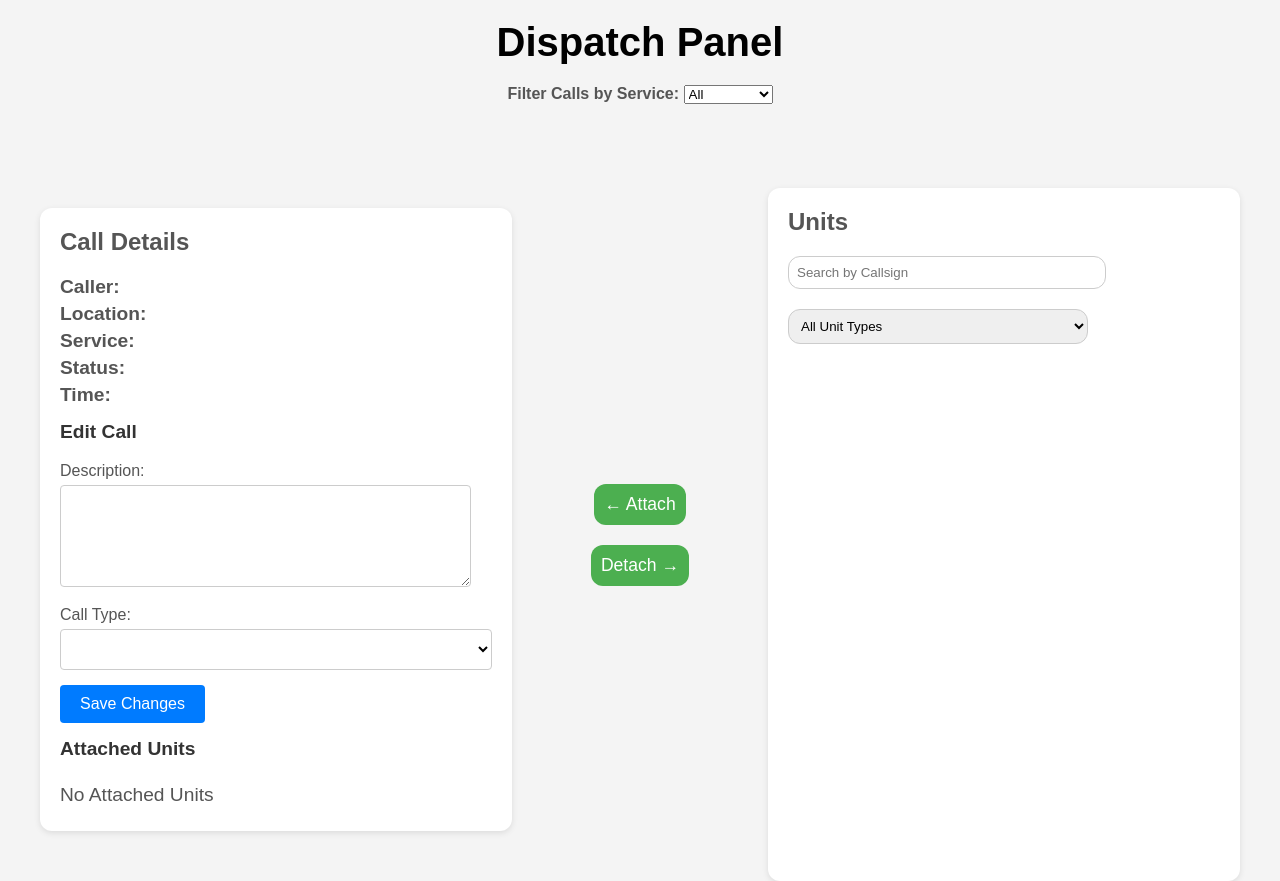
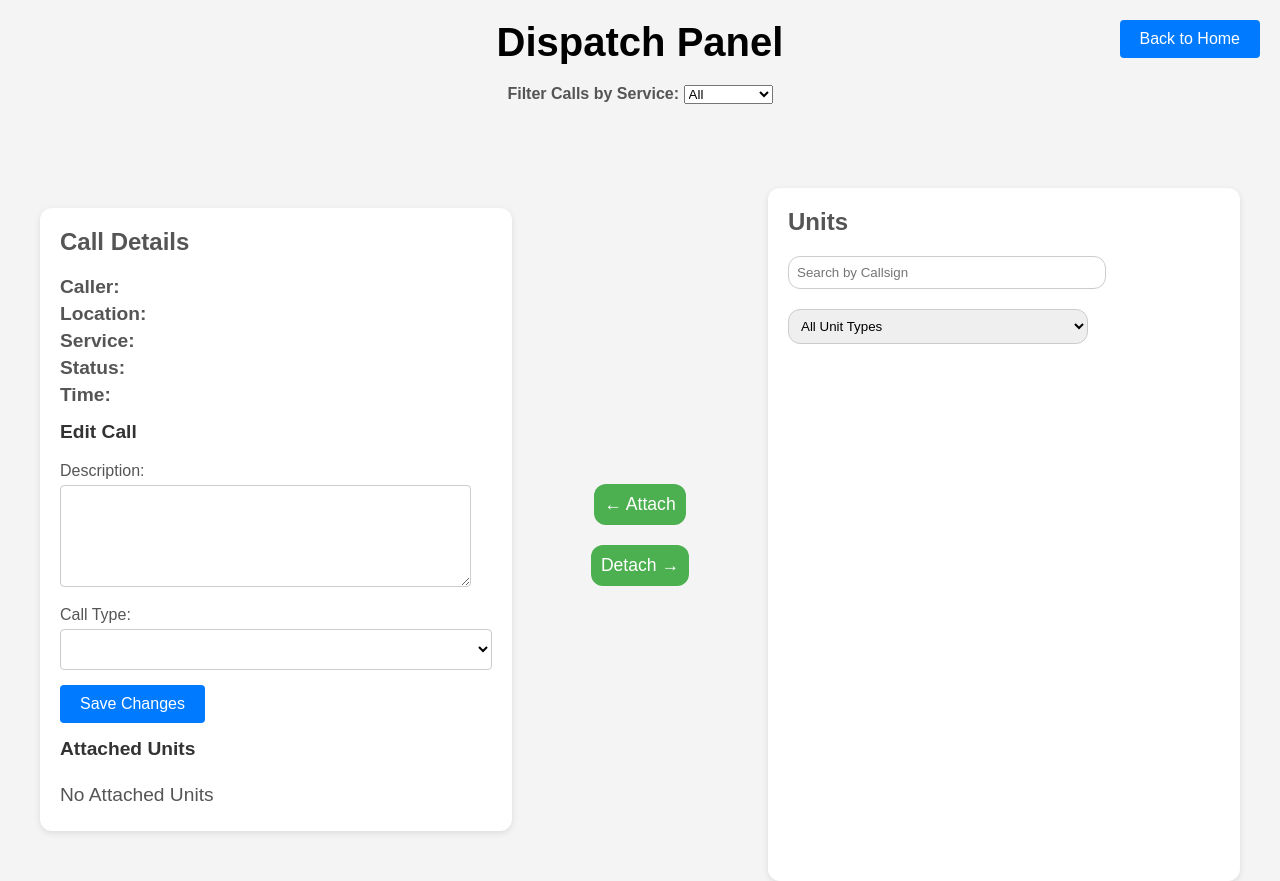
Before and after one commit to DansUkVlogs/multi-service-cad, a plain HTML site: page dispatch/dispatch.html in a window 1280 px wide. Drawn offline with Linux system fonts and the light colour scheme; no server answers.

Commit message:
Added back to home page button

```diff
--- a/dispatch/dispatch.css
+++ b/dispatch/dispatch.css
@@ -16,6 +16,33 @@ h1 {
     margin: 20px 0;
     font-size: 2.5em;
     color: #000; /* Header color */
+}
+
+/* Ensure the header is positioned relative for the button */
+header {
+    position: relative;
+}
+
+/* Back to Home Button */
+.back-to-home {
+    position: fixed; /* Position relative to the viewport */
+    top: 20px; /* Distance from the top of the page */
+    right: 20px; /* Distance from the right of the page */
+    padding: 10px 20px;
+    font-size: 1em;
+    color: #fff;
+    background-color: #007bff;
+    border: none;
+    border-radius: 4px;
+    cursor: pointer;
+    text-decoration: none;
+    text-align: center;
+    transition: background-color 0.3s ease;
+    z-index: 1000; /* Ensure it stays above other elements */
+}
+
+.back-to-home:hover {
+    background-color: #0056b3;
 }
 
 /* Filter Section */
--- a/dispatch/dispatch.html
+++ b/dispatch/dispatch.html
@@ -7,7 +7,10 @@
   <link rel="stylesheet" href="dispatch.css">
 </head>
 <body>
-  <h1>Dispatch Panel</h1>
+  <header>
+    <h1>Dispatch Panel</h1>
+    <a href="../index.html" class="back-to-home">Back to Home</a>
+  </header>
 
   <!-- Filter for Calls -->
   <div class="filter-section">
```
